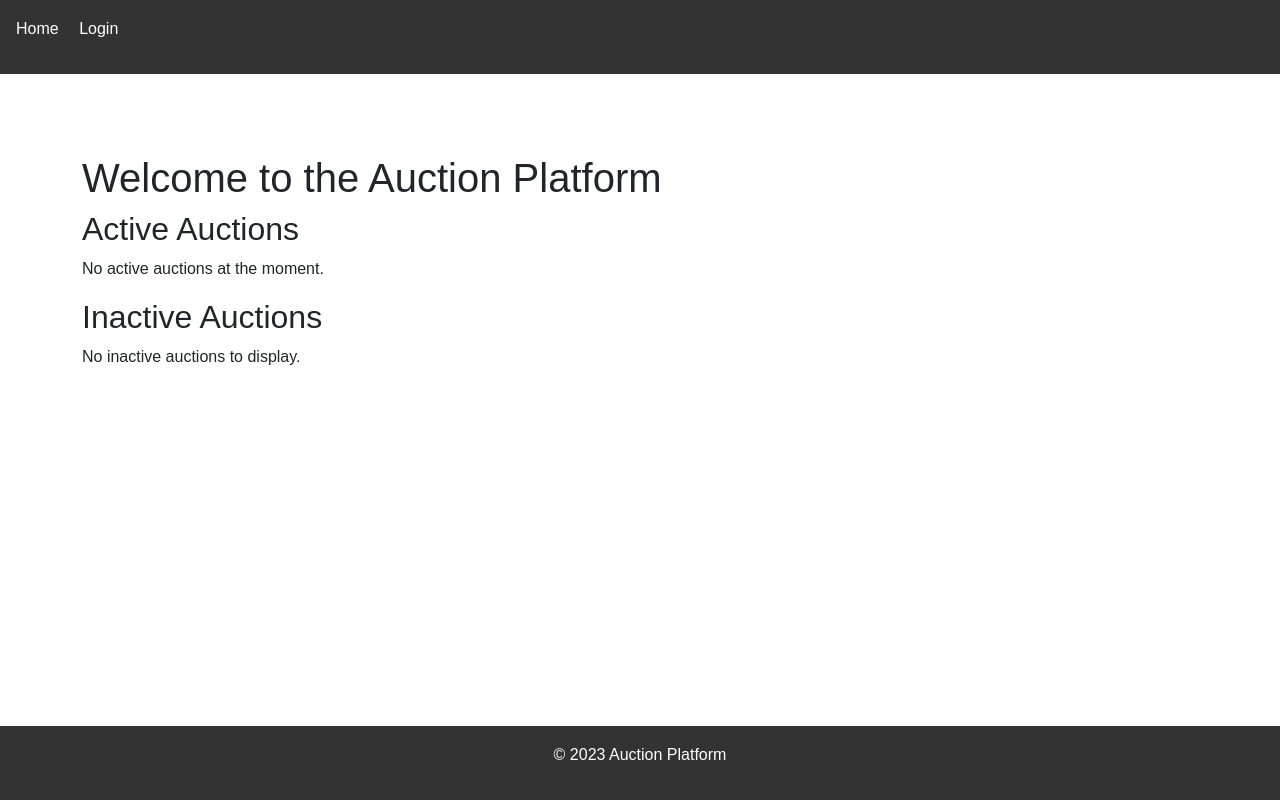
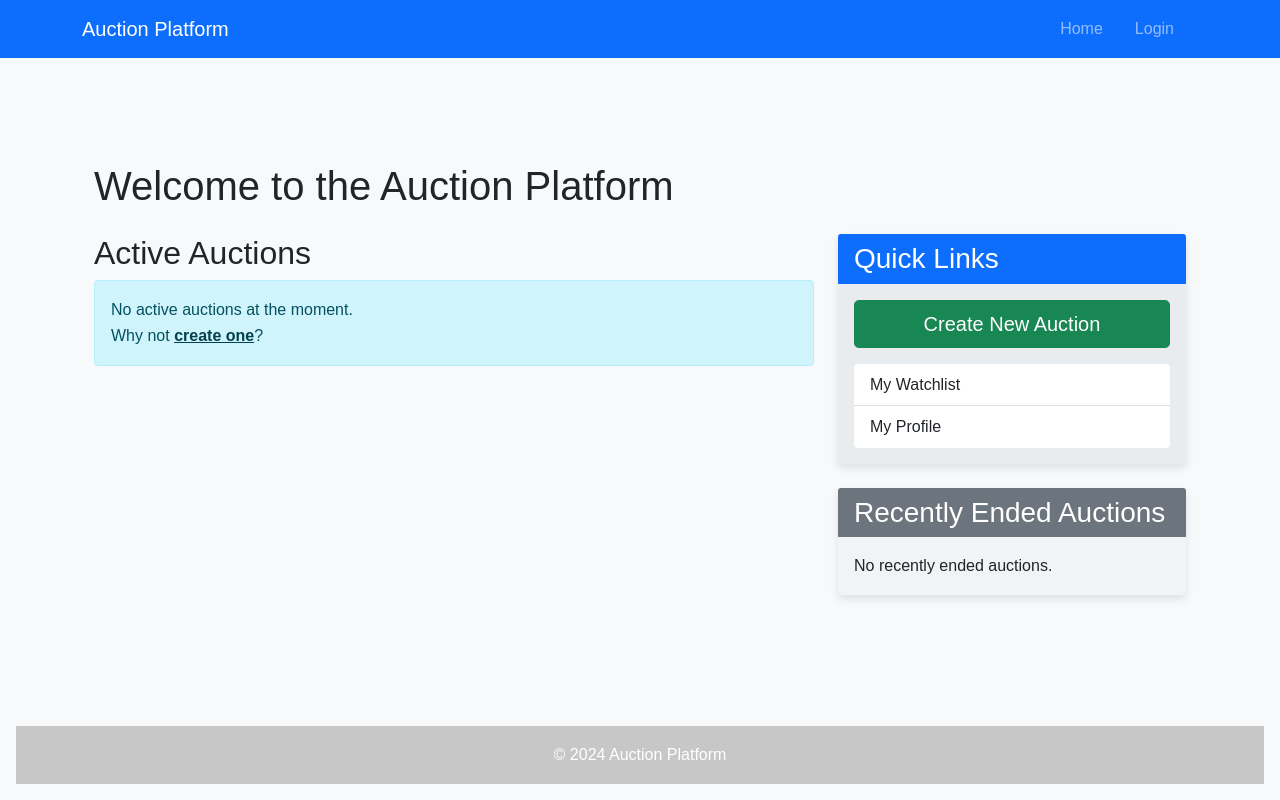
Before and after one commit to rpodpriatov/Tauction, a Flask app: page / in a window 1280 px wide. Run offline with Flask 3, Linux system fonts and the light colour scheme; data that the repository does not hold is empty; parts of the project's set-up code (start-up, migrations or seed data) failed here and were passed over.

Commit message:
Agent query: Is the main page now displaying an improved layout with a styled "No active auctions" message, better color scheme for cards, and a full-width "Create New Auction" button?

```diff
--- a/app.py
+++ b/app.py
@@ -34,11 +34,9 @@ logger = logging.getLogger(__name__)
 login_manager = LoginManager(app)
 login_manager.login_view = 'auth.login'
 
-
 @login_manager.user_loader
 def load_user(user_id):
     return db_session.get(User, int(user_id))
-
 
 app.register_blueprint(auth)
 app.register_blueprint(admin)
@@ -46,15 +44,13 @@ app.register_blueprint(admin)
 with app.app_context():
     init_db()
 
-
 @app.route('/')
 def index():
-    active_auctions = Auction.query.filter_by(is_active=True).all()
-    inactive_auctions = Auction.query.filter_by(is_active=False).all()
+    active_auctions = Auction.query.filter_by(is_active=True).order_by(Auction.end_time.asc()).all()
+    inactive_auctions = Auction.query.filter_by(is_active=False).order_by(Auction.end_time.desc()).limit(5).all()
     return render_template('index.html',
                            active_auctions=active_auctions,
                            inactive_auctions=inactive_auctions)
-
 
 @app.route('/api/active_auctions', methods=['GET'])
 def get_active_auctions():
@@ -119,18 +115,15 @@ def get_active_auctions():
                 return jsonify({'error': 'Database connection error'}), 500
             time.sleep(2**attempt)
 
-
 @app.route('/watchlist')
 @login_required
 def watchlist():
     return render_template('watchlist.html', auctions=current_user.watchlist)
 
-
 @app.route('/profile')
 @login_required
 def profile():
     return render_template('profile.html')
-
 
 @app.route('/add_to_watchlist/<int:auction_id>', methods=['POST'])
 @login_required
@@ -144,7 +137,6 @@ def add_to_watchlist(auction_id):
         flash('Аукцион уже в избранном или не существует.', 'warning')
     return redirect(url_for('auction_detail', auction_id=auction_id))
 
-
 @app.route('/remove_from_watchlist/<int:auction_id>', methods=['POST'])
 @login_required
 def remove_from_watchlist(auction_id):
@@ -156,7 +148,6 @@ def remove_from_watchlist(auction_id):
     else:
         flash('Аукцион не найден в вашем избранном.', 'warning')
     return redirect(url_for('watchlist'))
-
 
 @app.route('/create_auction', methods=['GET', 'POST'])
 @login_required
@@ -176,7 +167,6 @@ def create_auction():
     return render_template('create_auction.html',
                            title='Создать Аукцион',
                            form=form)
-
 
 @app.route('/auction/<int:auction_id>', methods=['GET', 'POST'])
 def auction_detail(auction_id):
@@ -235,22 +225,18 @@ def auction_detail(auction_id):
                            bids=bids,
                            bid_form=bid_form)
 
-
 @app.errorhandler(404)
 def not_found_error(error):
     return render_template('errors/404.html'), 404
-
 
 @app.errorhandler(500)
 def internal_error(error):
     db_session.rollback()
     return render_template('errors/500.html'), 500
 
-
 @app.teardown_appcontext
 def shutdown_session(exception=None):
     db_session.remove()
-
 
 @app.route('/yoomoney_ipn', methods=['POST'])
 def yoomoney_ipn():
@@ -303,8 +289,6 @@ def yoomoney_ipn():
         logger.error(f"Error processing YooMoney IPN: {str(e)}")
         return jsonify({'error': 'Internal server error'}), 500
 
-
-# Функция для закрытия аукционов
 async def close_auctions():
     current_time = datetime.utcnow()
     logger.info(f"Running close_auctions at {current_time}")
@@ -348,8 +332,6 @@ async def close_auctions():
         logger.error(f"Error in close_auctions: {str(e)}")
         db_session.rollback()
 
-
-# Основная асинхронная функция
 async def main():
     bot_application = setup_bot()
     scheduler = AsyncIOScheduler()
@@ -380,6 +362,5 @@ async def main():
         scheduler.shutdown()
         logging.info("Application shutdown complete")
 
-
 if __name__ == '__main__':
     asyncio.run(main())
--- a/templates/base.html
+++ b/templates/base.html
@@ -6,41 +6,50 @@
     <title>{% block title %}Auction Platform{% endblock %}</title>
     <link href="https://cdn.jsdelivr.net/npm/bootstrap@5.1.3/dist/css/bootstrap.min.css" rel="stylesheet">
     <link rel="stylesheet" href="{{ url_for('static', filename='css/style.css') }}">
+    {% block styles %}{% endblock %}
 </head>
 <body>
-    <header>
-        <nav>
-            <ul>
-                <li><a href="{{ url_for('index') }}">Home</a></li>
-                {% if current_user.is_authenticated %}
-                    <li><a href="{{ url_for('profile') }}">Profile</a></li>
-                    <li><a href="{{ url_for('create_auction') }}">Create Auction</a></li>
-                    <li><a href="{{ url_for('watchlist') }}">Watchlist</a></li>
-                    <li><a href="{{ url_for('auth.logout') }}">Logout</a></li>
-                {% else %}
-                    <li><a href="{{ url_for('auth.login') }}">Login</a></li>
-                {% endif %}
-            </ul>
-        </nav>
-    </header>
+    <nav class="navbar navbar-expand-lg navbar-dark bg-primary">
+        <div class="container">
+            <a class="navbar-brand" href="{{ url_for('index') }}">Auction Platform</a>
+            <button class="navbar-toggler" type="button" data-bs-toggle="collapse" data-bs-target="#navbarNav" aria-controls="navbarNav" aria-expanded="false" aria-label="Toggle navigation">
+                <span class="navbar-toggler-icon"></span>
+            </button>
+            <div class="collapse navbar-collapse" id="navbarNav">
+                <ul class="navbar-nav ms-auto">
+                    <li class="nav-item"><a class="nav-link" href="{{ url_for('index') }}">Home</a></li>
+                    {% if current_user.is_authenticated %}
+                        <li class="nav-item"><a class="nav-link" href="{{ url_for('profile') }}">Profile</a></li>
+                        <li class="nav-item"><a class="nav-link" href="{{ url_for('create_auction') }}">Create Auction</a></li>
+                        <li class="nav-item"><a class="nav-link" href="{{ url_for('watchlist') }}">Watchlist</a></li>
+                        <li class="nav-item"><a class="nav-link" href="{{ url_for('auth.logout') }}">Logout</a></li>
+                    {% else %}
+                        <li class="nav-item"><a class="nav-link" href="{{ url_for('auth.login') }}">Login</a></li>
+                    {% endif %}
+                </ul>
+            </div>
+        </div>
+    </nav>
 
-    <main>
+    <main class="container mt-4">
         {% with messages = get_flashed_messages(with_categories=true) %}
             {% if messages %}
                 {% for category, message in messages %}
-                    <div class="flash-message {{ category }}">{{ message }}</div>
+                    <div class="alert alert-{{ category }}">{{ message }}</div>
                 {% endfor %}
             {% endif %}
         {% endwith %}
         {% block content %}{% endblock %}
     </main>
 
-    <footer>
-        <p>&copy; 2023 Auction Platform</p>
+    <footer class="bg-light text-center text-lg-start mt-4">
+        <div class="text-center p-3" style="background-color: rgba(0, 0, 0, 0.2);">
+            © 2024 Auction Platform
+        </div>
     </footer>
 
+    <script src="https://cdn.jsdelivr.net/npm/bootstrap@5.1.3/dist/js/bootstrap.bundle.min.js"></script>
     <script src="{{ url_for('static', filename='js/main.js') }}"></script>
-    <script src="https://cdn.jsdelivr.net/npm/bootstrap@5.1.3/dist/js/bootstrap.bundle.min.js"></script>
     {% block scripts %}{% endblock %}
 </body>
 </html>
--- a/templates/index.html
+++ b/templates/index.html
@@ -2,40 +2,114 @@
 
 {% block content %}
 <div class="container mt-5">
-    <h1>Welcome to the Auction Platform</h1>
+    <h1 class="mb-4">Welcome to the Auction Platform</h1>
 
+    <div class="row">
+        <div class="col-md-8">
             <h2>Active Auctions</h2>
             {% if active_auctions %}
-        <ul class="list-group">
+                <div class="row">
                 {% for auction in active_auctions %}
+                    <div class="col-md-6 mb-4">
+                        <div class="card h-100 auction-card">
+                            <div class="card-body">
+                                <h5 class="card-title">{{ auction.title }}</h5>
+                                <p class="card-text">{{ auction.description[:100] }}{% if auction.description|length > 100 %}...{% endif %}</p>
+                                <p class="card-text"><strong>Current Price:</strong> {{ auction.current_price }} XTR</p>
+                                <p class="card-text"><strong>Ends at:</strong> {{ auction.end_time.strftime('%Y-%m-%d %H:%M') }}</p>
+                            </div>
+                            <div class="card-footer">
+                                <a href="{{ url_for('auction_detail', auction_id=auction.id) }}" class="btn btn-primary btn-block w-100">View Details</a>
+                            </div>
+                        </div>
+                    </div>
+                {% endfor %}
+                </div>
+            {% else %}
+                <div class="alert alert-info">
+                    <p class="mb-0">No active auctions at the moment.</p>
+                    <p class="mb-0">Why not <a href="{{ url_for('create_auction') }}" class="alert-link">create one</a>?</p>
+                </div>
+            {% endif %}
+        </div>
+
+        <div class="col-md-4">
+            <div class="card mb-4 quick-links-card">
+                <div class="card-header bg-primary text-white">
+                    <h3 class="mb-0">Quick Links</h3>
+                </div>
+                <div class="card-body">
+                    <a href="{{ url_for('create_auction') }}" class="btn btn-success btn-lg w-100 mb-3">Create New Auction</a>
+                    <div class="list-group">
+                        <a href="{{ url_for('watchlist') }}" class="list-group-item list-group-item-action">My Watchlist</a>
+                        <a href="{{ url_for('profile') }}" class="list-group-item list-group-item-action">My Profile</a>
+                    </div>
+                </div>
+            </div>
+
+            <div class="card ended-auctions-card">
+                <div class="card-header bg-secondary text-white">
+                    <h3 class="mb-0">Recently Ended Auctions</h3>
+                </div>
+                <div class="card-body">
+                    {% if inactive_auctions %}
+                        <ul class="list-group list-group-flush">
+                        {% for auction in inactive_auctions[:5] %}
                             <li class="list-group-item">
-                <h3>{{ auction.title }}</h3>
-                <p>{{ auction.description }}</p>
-                <p>Current Price: {{ auction.current_price }} XTR</p>
-                <p>Ends at: {{ auction.end_time }}</p>
-                <a href="{{ url_for('auction_detail', auction_id=auction.id) }}" class="btn btn-primary">View Details</a>
+                                <h6>{{ auction.title }}</h6>
+                                <p class="mb-1"><strong>Final Price:</strong> {{ auction.current_price }} XTR</p>
+                                <small class="text-muted">Ended: {{ auction.end_time.strftime('%Y-%m-%d %H:%M') }}</small>
                             </li>
                         {% endfor %}
                         </ul>
                     {% else %}
-        <p>No active auctions at the moment.</p>
-    {% endif %}
-
-    <h2>Inactive Auctions</h2>
-    {% if inactive_auctions %}
-        <ul class="list-group">
-        {% for auction in inactive_auctions %}
-            <li class="list-group-item">
-                <h3>{{ auction.title }}</h3>
-                <p>{{ auction.description }}</p>
-                <p>Final Price: {{ auction.current_price }} XTR</p>
-                <p>Ended at: {{ auction.end_time }}</p>
-                <a href="{{ url_for('auction_detail', auction_id=auction.id) }}" class="btn btn-secondary">View Details</a>
-            </li>
-        {% endfor %}
-        </ul>
-    {% else %}
-        <p>No inactive auctions to display.</p>
+                        <p class="mb-0">No recently ended auctions.</p>
                     {% endif %}
                 </div>
+            </div>
+        </div>
+    </div>
+</div>
 {% endblock %}
+
+{% block styles %}
+<style>
+    body {
+        background-color: #f8f9fa;
+    }
+    .card {
+        box-shadow: 0 4px 8px rgba(0,0,0,0.1);
+        border: none;
+        margin-bottom: 20px;
+    }
+    .card-header {
+        border-bottom: none;
+    }
+    .btn-block {
+        display: block;
+        width: 100%;
+    }
+    .list-group-item {
+        border-left: none;
+        border-right: none;
+    }
+    .list-group-item:first-child {
+        border-top: none;
+    }
+    .list-group-item:last-child {
+        border-bottom: none;
+    }
+    .auction-card {
+        transition: transform 0.2s;
+    }
+    .auction-card:hover {
+        transform: translateY(-5px);
+    }
+    .quick-links-card {
+        background-color: #e9ecef;
+    }
+    .ended-auctions-card {
+        background-color: #f1f3f5;
+    }
+</style>
+{% endblock %}
```
Also changed, not shown: Снимок экрана 2024-09-28 в 17.30.28.png (added), Снимок экрана 2024-09-28 в 17.30.42.png (added). Lines whose indentation alone changed are shown as unchanged.
